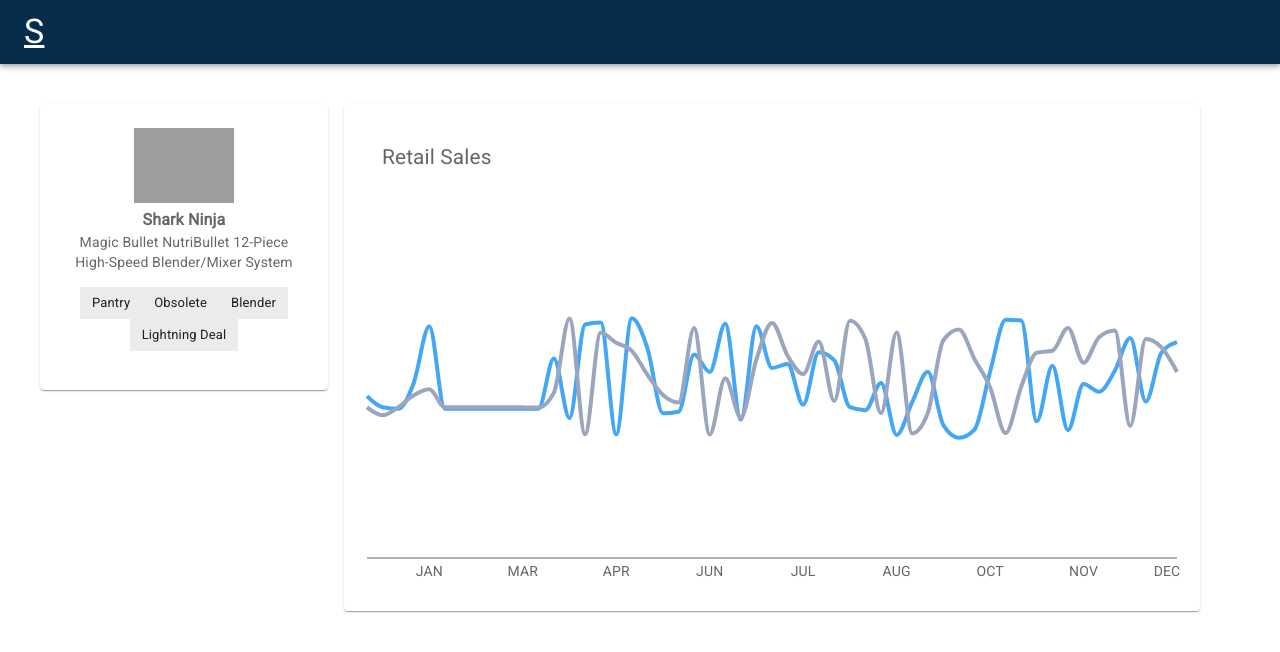
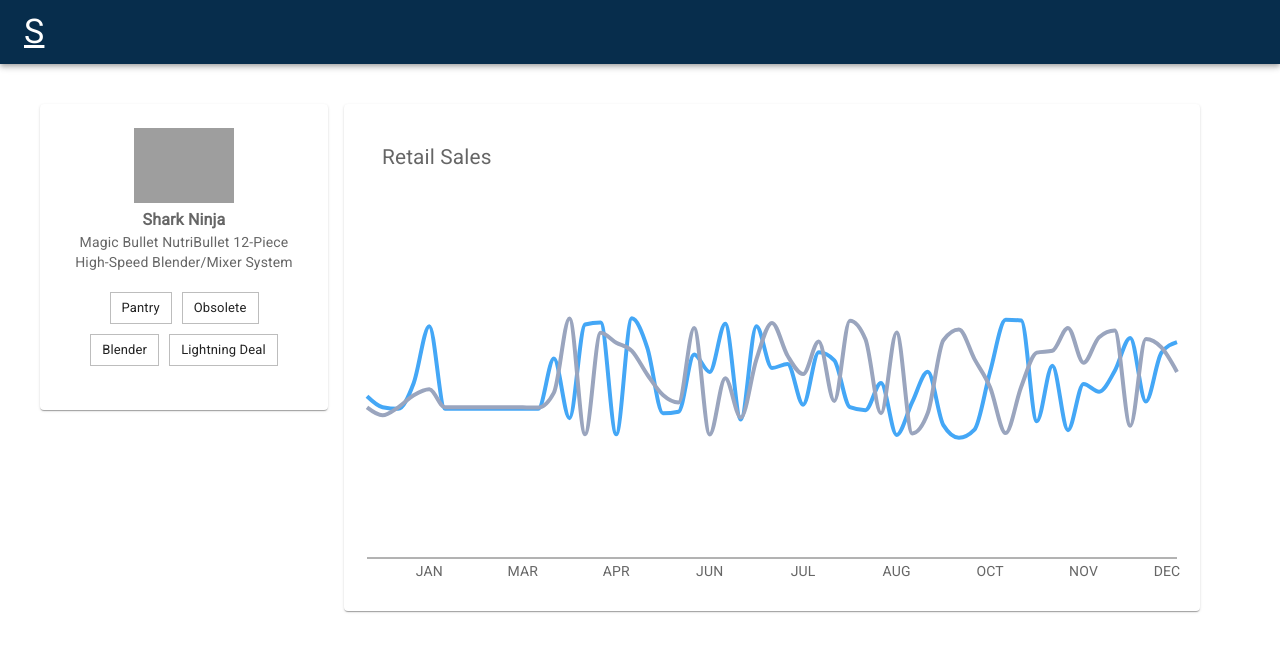
Before and after one commit to camer0nluo/Product-Page, a React (Vite) app: page / in a window 1280 px wide. Shown: the top 652 px of the page. Built offline with nearby package versions, Linux system fonts and the light colour scheme; grey boxes are pictures that could not be loaded.

Commit message:
UI Changes

```diff
--- a/src/Container.jsx
+++ b/src/Container.jsx
@@ -59,7 +59,7 @@
             <TagsContainer>
               {dataProductTags &&
                 dataProductTags.map((item, index) => (
-                  <Badge label={item} key={index} p={2} />
+                  <Badge variant="outlined" label={item} key={index} p={2} />
                 ))}
             </TagsContainer>
           </Item>
@@ -87,4 +87,5 @@
 
 export const Badge = styled(Chip)`
   border-radius: 0;
+  margin: 5px;
 `;
```
Also changed, not shown: src/components/Charts.jsx (+6 -7 lines).
